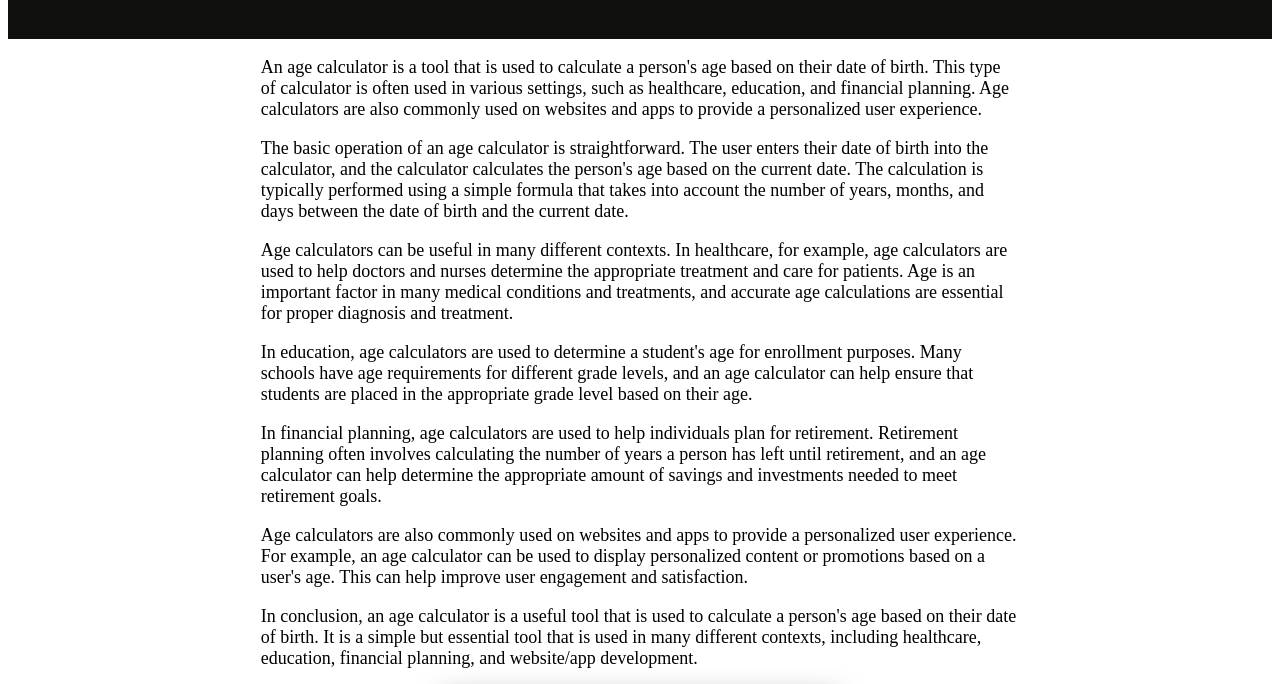
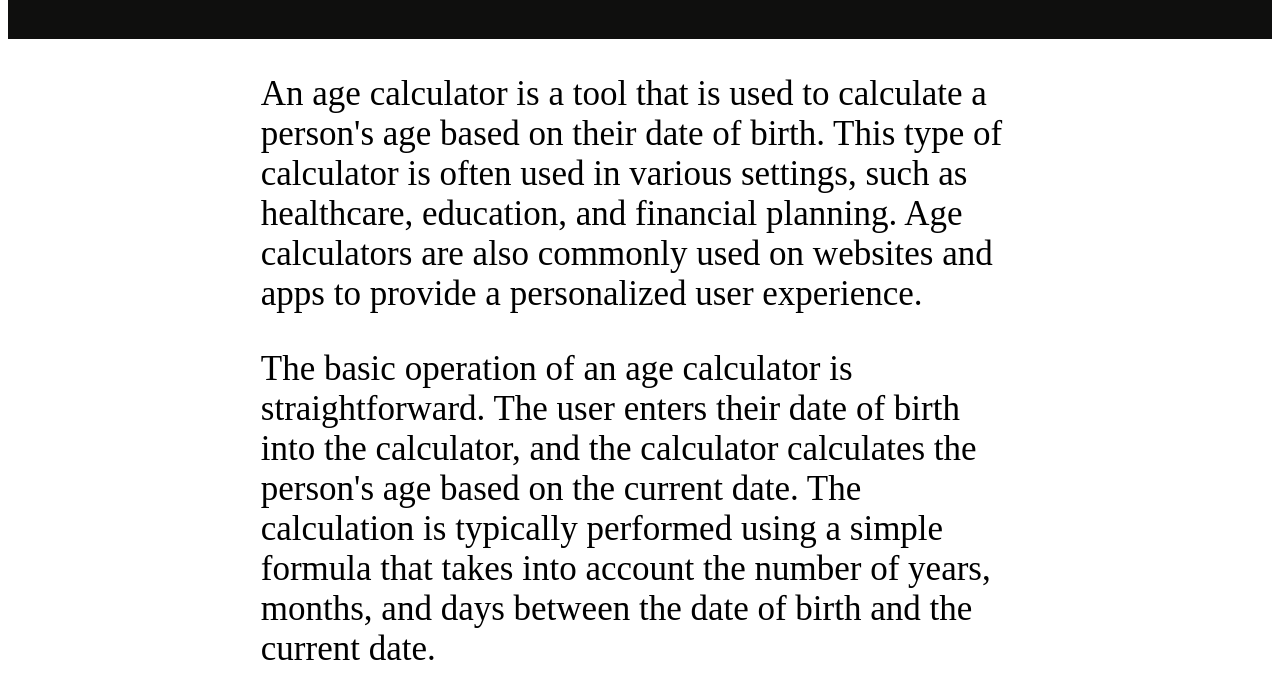
Before and after one commit to RAKIBHASSAN1/age-calculator, a plain HTML site: page index.html in a window 1280 px wide. Shown: the part 81-765 px from the top of the page. Drawn offline with Linux system fonts and the light colour scheme.

Commit message:
Update index.html

```diff
--- a/index.html
+++ b/index.html
@@ -3,6 +3,7 @@
   <head>
     <title>Birthday Calculator</title>
     <meta name="google-site-verification" content="PevVFbXQXQLq4ZWtf_PFauzt7lg-baMJIlqYVRjY500" />
+    <meta name="viewport" content="width=device-width, initial-scale=1.0">
     <style>
       body {
   margin-top: 0;
@@ -36,7 +37,7 @@
       margin-right:20%;
       }
        .content p{
-      font-size: 18px;
+      font-size: 35px;
       }
 
       .new {
```
